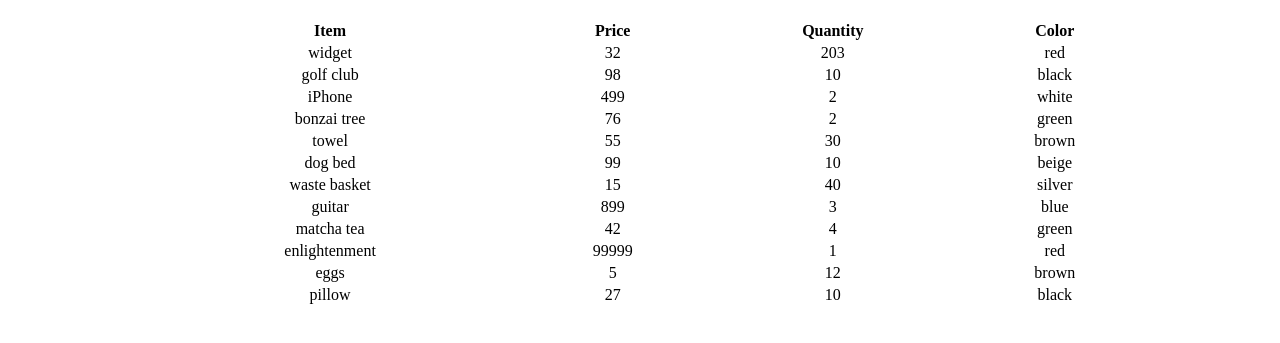
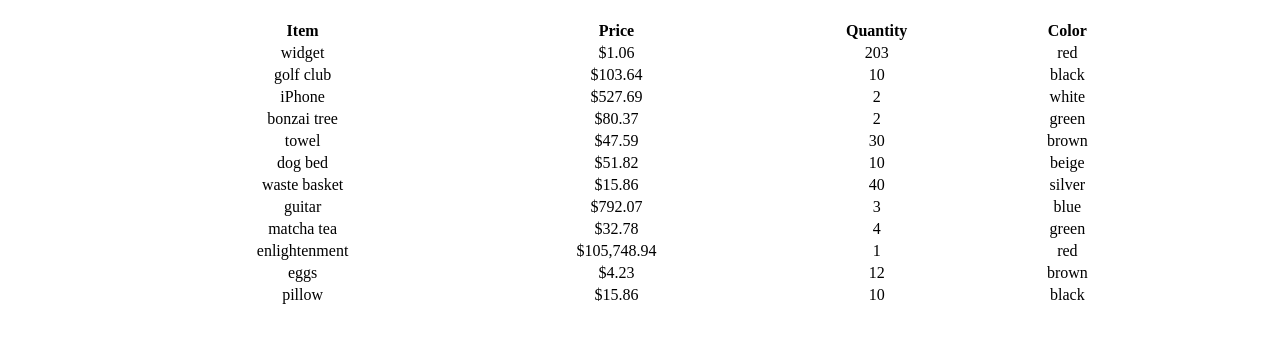
Before and after one commit to csaminak/shopular, a website: page src/index.html in a window 1280 px wide. Shown: the part 61-404 px from the top of the page. Drawn offline with nearby package versions, Linux system fonts and the light colour scheme; files that its build step writes are made by us from their sources.

Commit message:
added currency to expression and calculated sales price

```diff
--- a/src/index.html
+++ b/src/index.html
@@ -40,7 +40,7 @@
                             {{item.name}}
                         </td>
                         <td>
-                            {{item.price}}
+                            {{(item.price - item.discount) * (1 + shopular.tax) | currency: '$'}}
                         </td>
                         <td>
                             {{item.quantity}}
```
Also changed, not shown: src/js/shopular.controller.js (line endings or trailing spaces).
